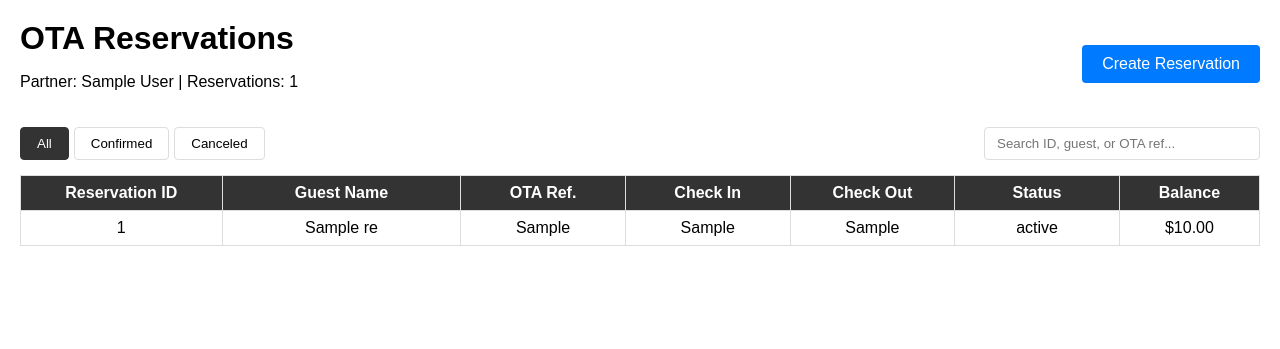
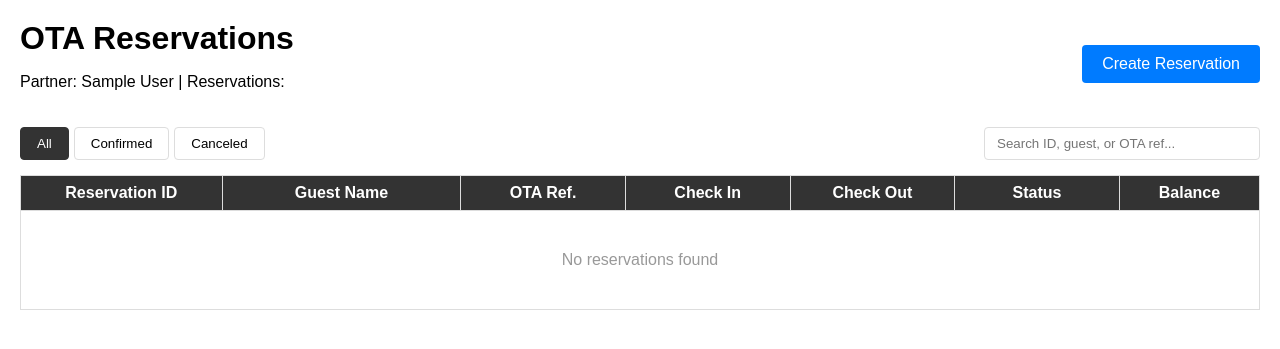
Before and after one commit to devinmarch/reservations, a Flask app: template ota/templates/list.html in a window 1280 px wide. Shown: the top 349 px of the page. Run offline with Flask 3, Linux system fonts and the light colour scheme; the template is opened without the code that fills it: most values are stand-ins (such as "Sample title", 1, 10 or a date in 2020).

Commit message:
Load OTA reservations async instead of blocking page render

```diff
--- a/ota/__init__.py
+++ b/ota/__init__.py
@@ -27,32 +27,38 @@
     if not source_id:
         return f"No sourceID configured for user: {username}", 403
 
-    # 2 year window
+    room_types = CONFIG.get("roomTypes", {})
+    return render_template('list.html', display_name=display_name, room_types=room_types)
+
+
+@ota_bp.route('/ota/api/reservations')
+def api_reservations():
+    username = get_username()
+    user_config = CONFIG.get("users", {}).get(username, {})
+    source_id = user_config.get("sourceID")
+
+    if not source_id:
+        return jsonify({"error": "No sourceID configured"}), 403
+
     check_in_from = (date.today() - timedelta(days=30)).isoformat()
     check_in_to = (date.today() + timedelta(days=730)).isoformat()
 
-    # Paginate through getReservations, filter by sourceID
     matching_ids = []
     page = 1
-
     while True:
         data = get_reservations(check_in_from, check_in_to, page)
         for res in data.get("data", []):
             if res.get("sourceID") == source_id:
                 matching_ids.append(res["reservationID"])
         if len(data.get("data", [])) < 100:
-            break  # Less than full page means we're done
+            break
         page += 1
 
-    room_types = CONFIG.get("roomTypes", {})
+    if not matching_ids:
+        return jsonify([])
 
-    if not matching_ids:
-        return render_template('list.html', display_name=display_name, reservations=[], room_types=room_types)
-
-    # Get full details for matching reservations
     details = get_reservations_with_details(matching_ids)
-
-    return render_template('list.html', display_name=display_name, reservations=details.get("data", []), room_types=room_types)
+    return jsonify(details.get("data", []))
 
 
 @ota_bp.route('/ota/availability', methods=['POST'])
--- a/ota/templates/list.html
+++ b/ota/templates/list.html
@@ -67,7 +67,7 @@
     <div class="header">
         <div>
             <h1>OTA Reservations</h1>
-            <p>Partner: {{ display_name }} | Reservations: {{ reservations|length }}</p>
+            <p>Partner: {{ display_name }} | Reservations: <span id="count">...</span></p>
         </div>
         <button class="btn btn-primary" id="create-btn">Create Reservation</button>
     </div>
@@ -93,26 +93,9 @@
                 <th>Balance</th>
             </tr>
         </thead>
-        {% for res in reservations %}
-        <tbody data-status="{{ res.status }}" data-search="{{ res.reservationID }} {{ res.guestName }} {{ res.thirdPartyIdentifier or '' }}">
-            <tr class="reservation-row">
-                <td>{{ res.reservationID }}</td>
-                <td>{{ res.guestName }}</td>
-                <td>{{ res.thirdPartyIdentifier or '' }}</td>
-                <td>{{ res.reservationCheckIn }}</td>
-                <td>{{ res.reservationCheckOut }}</td>
-                <td>{{ res.status }}</td>
-                <td>${{ "%.2f"|format(res.total) }}</td>
-            </tr>
-            <tr class="details-row" hidden>
-                <td colspan="7">
-                    {% for room in res.rooms %}
-                    └─ {{ room.roomTypeName }}, {{ room.adults }} adults<br>
-                    {% endfor %}
-                </td>
-            </tr>
+        <tbody id="reservations">
+            <tr id="loading-row"><td colspan="7" style="padding:40px;color:#999">Loading reservations...</td></tr>
         </tbody>
-        {% endfor %}
     </table>
 
     <!-- Create Reservation Modal -->
@@ -179,23 +162,62 @@
     </script>
     <script src="{{ url_for('ota.static', filename='ota.js') }}"></script>
     <script>
-        // Current filter state
         let activeStatus = '';
         let searchQuery = '';
+        let reservations = [];
 
-        function filterTable() {
-            document.querySelectorAll('tbody[data-status]').forEach(tbody => {
-                const status = tbody.dataset.status;
-                const searchText = tbody.dataset.search.toLowerCase();
+        // Fetch reservations from API, then render
+        fetch('/ota/api/reservations' + window.location.search)
+            .then(r => r.json())
+            .then(data => {
+                reservations = data;
+                document.getElementById('count').textContent = reservations.length;
+                renderTable();
+            });
 
-                const matchesStatus = !activeStatus || status === activeStatus;
-                const matchesSearch = !searchQuery || searchText.includes(searchQuery);
+        function renderTable() {
+            const tbody = document.getElementById('reservations');
+            if (!reservations.length) {
+                tbody.innerHTML = '<tr><td colspan="7" style="padding:40px;color:#999">No reservations found</td></tr>';
+                return;
+            }
+            tbody.innerHTML = '';
+            reservations.forEach(res => {
+                const search = `${res.reservationID} ${res.guestName} ${res.thirdPartyIdentifier || ''}`;
+                const matchesStatus = !activeStatus || res.status === activeStatus;
+                const matchesSearch = !searchQuery || search.toLowerCase().includes(searchQuery);
+                if (!matchesStatus || !matchesSearch) return;
 
-                tbody.hidden = !(matchesStatus && matchesSearch);
+                const rooms = (res.rooms || []).map(r => `└─ ${r.roomTypeName}, ${r.adults} adults`).join('<br>');
+
+                tbody.insertAdjacentHTML('beforeend', `
+                    <tr class="reservation-row" onclick="toggleDetails(this)">
+                        <td>${res.reservationID}</td>
+                        <td>${res.guestName}</td>
+                        <td>${res.thirdPartyIdentifier || ''}</td>
+                        <td>${res.reservationCheckIn}</td>
+                        <td>${res.reservationCheckOut}</td>
+                        <td>${res.status}</td>
+                        <td>$${Number(res.total).toFixed(2)}</td>
+                    </tr>
+                    <tr class="details-row" hidden>
+                        <td colspan="7">${rooms}</td>
+                    </tr>
+                `);
             });
         }
 
-        // Tab filtering
+        function toggleDetails(row) {
+            const details = row.nextElementSibling;
+            const wasHidden = details.hidden;
+            document.querySelectorAll('.details-row').forEach(d => d.hidden = true);
+            details.hidden = !wasHidden;
+        }
+
+        function filterTable() {
+            renderTable();
+        }
+
         document.querySelectorAll('.tab').forEach(tab => {
             tab.addEventListener('click', () => {
                 activeStatus = tab.dataset.status;
@@ -205,25 +227,10 @@
             });
         });
 
-        // Search
         document.getElementById('search').addEventListener('input', function() {
             searchQuery = this.value.toLowerCase();
             filterTable();
         });
-
-        // Click to expand details (accordion style - only one open at a time)
-        document.querySelectorAll('.reservation-row').forEach(row => {
-            row.addEventListener('click', () => {
-                const details = row.nextElementSibling;
-                const wasHidden = details.hidden;
-
-                // Collapse all
-                document.querySelectorAll('.details-row').forEach(d => d.hidden = true);
-
-                // Toggle clicked one (open if it was closed)
-                details.hidden = !wasHidden;
-            });
-        });
     </script>
 </body>
 </html>
```
Also changed, not shown: notes/helpful.md (+3 -0 lines).
